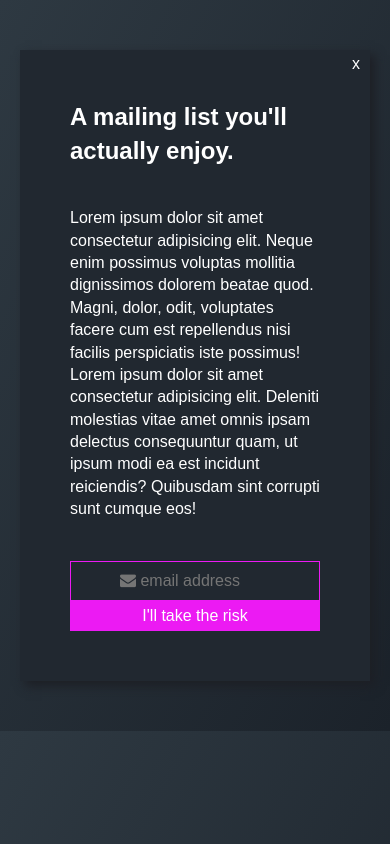
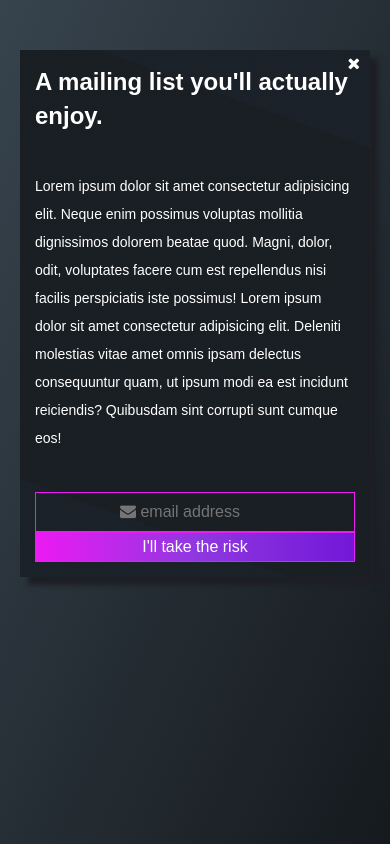
Before and after one commit to plake492/patrick-lake-form, a website: page index.html in a window 390 px wide. Drawn offline with Linux system fonts and the light colour scheme; a web font is replaced by a local one.

Commit message:
angled solid  gradient conquored

```diff
--- a/index.css
+++ b/index.css
@@ -1,3 +1,6 @@
+@import url("https://fonts.googleapis.com/css?family=Dosis&display=swap");
+@import url("https://fonts.googleapis.com/css?family=Electrolize&display=swap");
+
 :root {
   --specialColor: #ec1af3;
 }
@@ -7,18 +10,27 @@
   margin: 0;
   padding: 0;
 }
+html {
+  min-height: 100vh;
+}
 body {
-  font-family: Arial, Helvetica, sans-serif;
+  font-family: "Electrolize", Arial, Helvetica, sans-serif;
   line-height: 1.4;
-  background-image: linear-gradient(to bottom right, #2e3942, #1b222a);
+  background-image: linear-gradient(
+    to bottom right,
+    hsl(207, 17%, 26%),
+    hsl(210, 17%, 10%)
+  );
   color: white;
-  margin: 200px 400px;
+  margin: 200px 400px 0;
 }
+
 a {
   color: #333;
   text-decoration: none;
 }
-button,
+
+button, /* clear default styling on buttons and inputs*/
 input {
   display: inline-block;
   border: none;
@@ -31,15 +43,9 @@ input {
   font-size: 1rem;
   cursor: pointer;
   text-align: center;
-  transition: background 250ms ease-in-out, transform 150ms ease;
+  transition: background 250ms ease-in, transform 150ms ease;
   -webkit-appearance: none;
   -moz-appearance: none;
-}
-
-button:hover,
-button:focus {
-  color: var(--specialColor);
-  transition: 0.5s;
 }
 
 button:focus,
@@ -47,53 +53,59 @@ input:focus {
   outline: none;
 }
 
-button:active {
-  transition: ease-in-out, 0.5s;
-  color: var(--specialColor);
+input:focus::placeholder {
+  color: transparent;
 }
 
-input {
-  display: inline-block;
-  border: none;
-  /* padding: 5px; */
-  margin: 0;
-  text-decoration: none;
-  background: #00000000;
-}
 .mailContainer {
-  box-shadow: 5px 5px 10px 0px #1d1f25;
-  background-color: #212830;
+  box-shadow: 8px 8px 5px 0px #1d1f25;
+  background: linear-gradient(
+    20deg,
+    hsl(208, 21%, 13%) 15%,
+    hsl(210, 17%, 12%) 15%,
+    hsl(210, 17%, 12%) 85%,
+    hsl(208, 21%, 13%) 85%
+  );
   width: 100%;
-  padding: 50px;
+  padding: 100px 50px;
   position: relative;
 }
+
 .mail-x {
   position: absolute;
   top: 0;
   right: 5px;
 }
+.mail-x button:hover,
+.mail-x button:focus {
+  color: var(--specialColor);
+  transition: 0.3s;
+}
+
 .mail-title {
   margin-bottom: 40px;
+  font-family: "Montserrat Subrayada", Arial, Helvetica, sans-serif;
 }
+
 .mail-text {
   margin-bottom: 40px;
+  font-size: 14px;
+  line-height: 2em;
+  font-weight: 300;
+  padding-right: 20px;
 }
 
 .mail-input {
-  display: flex;
-  flex-direction: row;
-  flex-flow: wrap;
+  display: grid;
+  grid-template-columns: 2fr 1fr 2fr;
 }
 
 .mail-input * {
   border: 1px var(--specialColor) solid;
 }
 
-.mail-input button {
-  background-color: var(--specialColor);
-}
-
-input {
+.mail-input input {
+  text-decoration: none;
   display: inline-block;
   border: none;
   padding: 10px 50px 10px 20px;
@@ -103,9 +115,30 @@ input {
   width: 100%;
 }
 
+.mail-input button {
+  background: linear-gradient(90deg, var(--specialColor), #8f38e0, #7218d8);
+}
+.mail-input button:hover {
+  color: rgb(45, 64, 80);
+  transition: 0.5s;
+}
+
+.mail-input button:active {
+  color: white;
+  scale: 1.1;
+  transition: 0.2s;
+}
+
 @media only screen and (max-width: 1224px) {
   body {
     margin: 200px 200px;
+  }
+  .mail-title {
+    margin-bottom: 40px;
+    padding-right: 50px;
+  }
+  .mail-text {
+    padding-right: 50px;
   }
 }
 
@@ -113,16 +146,29 @@ input {
   body {
     margin: 200px 50px;
   }
+  .mail-input {
+    display: grid;
+    grid-template-columns: 3fr 2fr 2fr;
+  }
 }
 
-@media only screen and (max-width: 414px) {
+@media only screen and (max-width: 554px) {
   body {
     margin: 50px 20px;
   }
-  .mail-input button {
-    background-color: var(--specialColor);
-    border: 1px var(--specialColor) solid;
-
-    width: 100%;
+  .mailContainer {
+    padding: 15px;
+  }
+  .mail-title {
+    margin-bottom: 40px;
+    padding-right: 0px;
+  }
+  .mail-text {
+    padding-right: 0px;
+  }
+  .mail-input {
+    display: grid;
+    grid-template-columns: 1fr;
+    grid-template-rows: auto auto;
   }
 }
--- a/index.html
+++ b/index.html
@@ -14,7 +14,9 @@
   <body>
     <div class="mailContainer">
       <div class="mail-x">
-        <button>x</button>
+        <button id="mail-x__button">
+          <i class="fa fa-times" aria-hidden="true"></i>
+        </button>
       </div>
       <div class="mail-title">
         <h2>A mailing list you'll actually enjoy.</h2>
@@ -41,5 +43,6 @@
         <button>I'll take the risk</button>
       </div>
     </div>
+    <script src="index.js"></script>
   </body>
 </html>
--- /dev/null
+++ b/index.js
@@ -0,0 +1,3 @@
+document.getElementById("mail-x__button").addEventListener("click", function() {
+  thi.classList.add("mystyle");
+});
```
